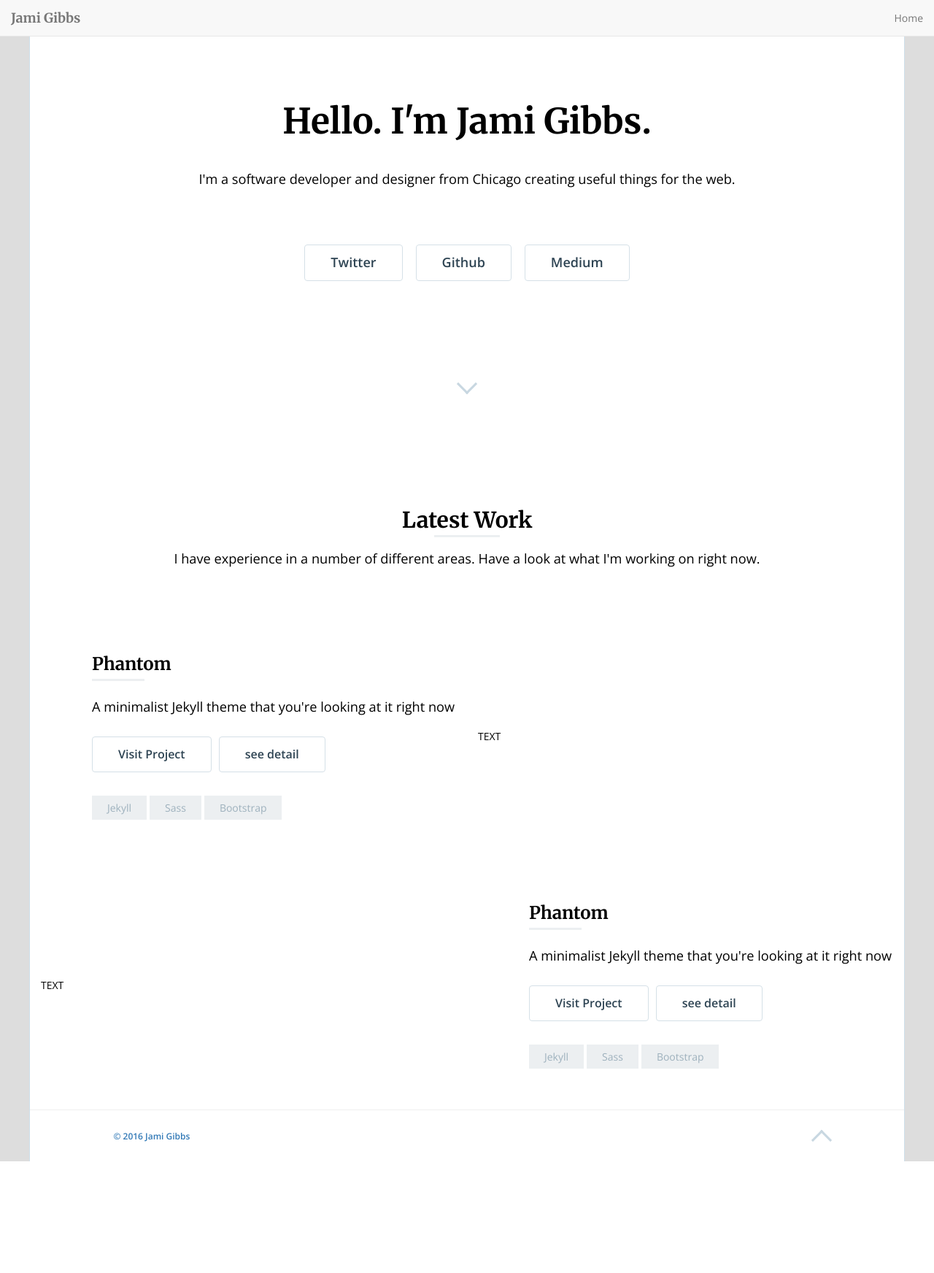
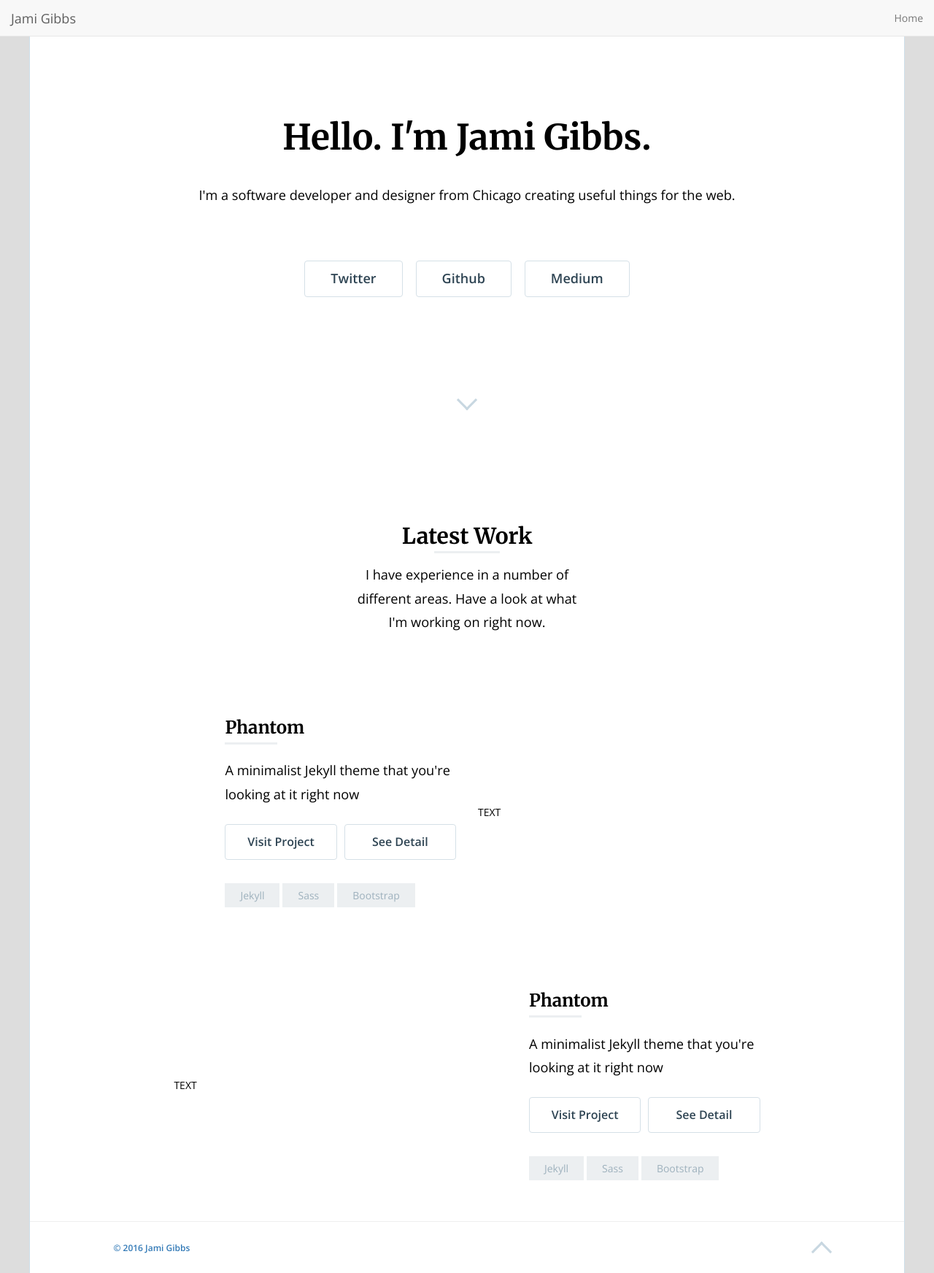
Before and after one commit to tripthelight/kmong, a plain HTML site: page Cohibas/230619/index.html in a window 1280 px wide. Shown: the whole page at 73% size. Before the commit the page ends 1591 px from the top, so only its background shows below. Drawn offline with nearby package versions, Linux system fonts and the light colour scheme.

Commit message:
[230621 - Cohibas 1차 제작 완료]

```diff
--- a/Cohibas/230619/css/base.css
+++ b/Cohibas/230619/css/base.css
@@ -1,6 +1,9 @@
 * {
   margin: 0;
   padding: 0;
+  -webkit-tap-highlight-color: top 0.2s ease-in;
+  -moz-tap-highlight-color: top 0.2s ease-in;
+  -o-tap-highlight-color: top 0.2s ease-in;
 }
 html,
 body {
@@ -37,3 +40,11 @@ h1, h2, h3, h4, h5 {
   font-family: "Merriweather", serif;
   font-weight: 700;
 }
+.btn-type-1:hover,
+.btn-type-1:active {
+  background-color: white;
+  border: solid 1px #b0c5d2;
+  -moz-box-shadow: 0 1px 0 #b0c5d2;
+  -webkit-box-shadow: 0 1px 0 #b0c5d2;
+  box-shadow: 0 1px 0 #b0c5d2
+}
--- a/Cohibas/230619/css/contents.css
+++ b/Cohibas/230619/css/contents.css
@@ -1,199 +1,25 @@
 #container {
   width: 100%;
   background-color: #DDD;
-  width: 100vw;
   min-height: 100vh;
-}
-.contents,
-.contents .info {
-  width: 100%;
+  display: flex;
+  align-items: center;
+  flex-direction: column;
 }
 .contents {
   width: 100%;
-  min-height: 100vh;
+  flex-grow: 1;
+  display: flex;
+  align-items: center;
+  flex-direction: column;
+  position: relative;
+  width: 100%;
   margin: 0 auto;
   background-color: #FFF;
   border-left: solid 1px #cedfea;
   border-right: solid 1px #cedfea;
   box-sizing: border-box;
 }
-.contents .info {
-  padding: 10em 15px 9em;
-  box-sizing: border-box;
+.contents .content {
+  flex-grow: 1;
 }
-.contents .info h2,
-.contents .info p,
-.contents .info .btn-block {
-  display: flex;
-  align-items: center;
-  justify-content: center;
-}
-.contents .info h2,
-.contents .info p {
-  width: 100%;
-  text-align: center;
-}
-.contents .info h2 {
-  font-size: 48px;
-  line-height: 1.1;
-  font-family: "Merriweather", serif;
-  font-weight: 700;
-}
-.contents .info p {
-  font-size: 1.3em;
-  line-height: 1.8;
-  font-family: "Open Sans", sans-serif;
-  margin: 2em 0 4em 0;
-}
-.contents .info .btn-block {
-
-}
-.contents .info .btn-block a {
-  position: relative;
-  font-size: 18px;
-  line-height: 1.33;
-  color: #2E4453;
-  font-weight: 600;
-  padding: 12px 35px;
-  border: solid 1px #d5e0e7;
-  border-radius: 4px;
-  margin: 0 0.5em;
-}
-
-.contents .btn-down-arrow {
-  position: relative;
-  display: flex;
-  align-items: center;
-  justify-content: center;
-  width: 27px;
-  height: 42px;
-  margin: 0 auto;
-}
-.contents .btn-down-arrow::before,
-.contents .btn-down-arrow::after {
-  content: "";
-  display: block;
-  position: absolute;
-  left: 50%;
-  top: 50%;
-  width: 3px;
-  height: 20px;
-  background-color: #C8D7E1;
-}
-.contents .btn-down-arrow::before {
-  margin-left: 6px;
-  transform: translate(-50%, -50%) rotate(45deg);
-}
-.contents .btn-down-arrow::after {
-  margin-left: -6px;
-  transform: translate(-50%, -50%) rotate(-45deg);
-}
-
-.contents .latest-work {
-  margin-top: 10em;
-}
-.contents .latest-work h2,
-.contents .latest-work p {
-  margin: 0 auto;
-  text-align: center;
-  padding: 0 15px;
-}
-.contents .latest-work h2 {
-  position: relative;
-  font-size: 30px;
-}
-.contents .latest-work h2::after {
-  content: '';
-  position: absolute;
-  top: 1.35em;
-  width: 3em;
-  height: 3px;
-  background-color: #ECEFF1;
-  left: 50%;
-  -webkit-transform: translateX(-50%);
-  -ms-transform: translateX(-50%);
-  transform: translateX(-50%)
-}
-.contents .latest-work p {
-  font-size: 1.3em;
-  line-height: 1.8;
-  margin-top: 1em;
-}
-
-.contents .project-list {
-  margin-top: 4em;
-}
-.contents .project-list ul {
-  display: flex;
-  align-items: center;
-  justify-content: center;
-  padding: 4em 0;
-}
-.contents .project-list ul li {
-  flex: 1 1 50%;
-  padding: 0 15px;
-  box-sizing: border-box;
-}
-.contents .project-list ul li h3 {
-  position: relative;
-  font-size: 24px;
-}
-.contents .project-list ul li h3::after {
-  content: '';
-  position: absolute;
-  top: 1.5em;
-  left: 0;
-  width: 3em;
-  height: 3px;
-  background-color: #ECEFF1
-}
-.contents .project-list ul li p {
-  margin-top: 1.5em;
-  font-size: 1.3em;
-  line-height: 1.8;
-}
-.contents .project-list ul li .btn-list {
-  display: flex;
-  align-items: center;
-  justify-content: flex-start;
-  margin-top: calc(1em + 10px);
-}
-.contents .project-list ul li .btn-list a {
-  display: inline-flex;
-  font-size: 16px;
-  line-height: 1.33;
-  padding: 13px 35px;
-  border-radius: 4px;
-  color: #2E4453;
-  font-weight: 600;
-  border: solid 1px #d5e0e7;
-}
-.contents .project-list ul li .btn-list a + a {
-  margin-left: 10px;
-}
-.contents .project-list ul li .tags,
-.contents .project-list ul li .tags span {
-  display: flex;
-  align-items: center;
-  justify-content: flex-start;
-}
-.contents .project-list ul li .tags {
-  margin-top: 2em;
-  flex-wrap: wrap;
-}
-.contents .project-list ul li .tags span {
-  color: #9eb1bd;
-  background-color: #ECEFF1;
-  padding: 0.5em 1.5em;
-  margin-top: 4px;
-  margin-right: 4px;
-}
-.contents .project-list ul li .tags span:last-child {
-  margin-right: 0;
-}
-.contents .project-list ul li .inner {
-  margin: 0 0 0 5em;
-}
-.contents .project-list ul.type-right {
-  flex-direction: row-reverse;
-}
--- a/Cohibas/230619/css/header.css
+++ b/Cohibas/230619/css/header.css
@@ -1,5 +1,5 @@
 header {
-  position: fixed;
+  position: sticky;
   left: 0;
   top: 0;
   width: 100%;
@@ -10,6 +10,7 @@ header {
   box-sizing: border-box;
   background-color: #f8f8f8;
   border-bottom: 1px solid #e7e7e7;
+  z-index: 100;
 }
 header h1,
 header h1 a {
@@ -27,7 +28,14 @@ header h1 a {
   align-items: center;
   justify-content: center;
   color: #777;
+  font-weight: 500;
   padding: 0 15px;
+  font-family: "Open Sans", sans-serif;
+  transition: color .2s ease-in;
+}
+header h1 a:hover,
+header h1 a:active {
+  color: #5e5e5e;
 }
 header .nav {
   display: flex;
@@ -40,4 +48,9 @@ header .nav a {
   color: #777;
   padding: 15px;
   box-sizing: border-box;
+  transition: color .2s ease-in;
 }
+header .nav a:hover,
+header .nav a:active {
+  color: #333;
+}
--- /dev/null
+++ b/Cohibas/230619/css/main.css
@@ -0,0 +1,190 @@
+.contents .info {
+  width: 100%;
+  padding: 8em 15px 9em;
+  box-sizing: border-box;
+}
+.contents .info h2,
+.contents .info p,
+.contents .info .btn-block {
+  display: flex;
+  align-items: center;
+  justify-content: center;
+}
+.contents .info h2,
+.contents .info p {
+  width: 100%;
+  text-align: center;
+}
+.contents .info h2 {
+  font-size: 48px;
+  line-height: 1.1;
+  font-family: "Merriweather", serif;
+  font-weight: 700;
+}
+.contents .info p {
+  font-size: 1.3em;
+  line-height: 1.8;
+  font-family: "Open Sans", sans-serif;
+  margin: 2em 0 4em 0;
+}
+.contents .info .btn-block a {
+  position: relative;
+  font-size: 18px;
+  line-height: 1.33;
+  color: #2E4453;
+  font-weight: 600;
+  padding: 12px 35px;
+  border: solid 1px #d5e0e7;
+  border-radius: 4px;
+  margin: 0 0.5em;
+}
+.contents .btn-down-arrow {
+  position: relative;
+  display: flex;
+  align-items: center;
+  justify-content: center;
+  width: 27px;
+  height: 42px;
+  margin: 0 auto;
+}
+.contents .btn-down-arrow::before,
+.contents .btn-down-arrow::after {
+  content: "";
+  display: block;
+  position: absolute;
+  left: 50%;
+  top: 50%;
+  width: 3px;
+  height: 20px;
+  background-color: #C8D7E1;
+  -webkit-transition: top 0.2s ease-in;
+  -moz-transition: top 0.2s ease-in;
+  -o-transition: top 0.2s ease-in;
+  transition: top 0.2s ease-in
+}
+.contents .btn-down-arrow::before {
+  margin-left: 6px;
+  transform: translate(-50%, -50%) rotate(45deg);
+}
+.contents .btn-down-arrow::after {
+  margin-left: -6px;
+  transform: translate(-50%, -50%) rotate(-45deg);
+}
+.contents .btn-down-arrow:hover::before,
+.contents .btn-down-arrow:hover::after {
+  top: 60%;
+  background-color: #FF5B33;
+}
+.contents .latest-work {
+  margin-top: 5em;
+  padding-top: 5em;
+}
+.contents .latest-work h2,
+.contents .latest-work p {
+  margin: 0 auto;
+  text-align: center;
+  padding: 0 15px;
+}
+.contents .latest-work h2 {
+  position: relative;
+  font-size: 30px;
+}
+.contents .latest-work h2::after {
+  content: '';
+  position: absolute;
+  top: 1.35em;
+  width: 3em;
+  height: 3px;
+  background-color: #ECEFF1;
+  left: 50%;
+  -webkit-transform: translateX(-50%);
+  -ms-transform: translateX(-50%);
+  transform: translateX(-50%)
+}
+.contents .latest-work p {
+  width: 40%;
+  font-size: 1.3em;
+  line-height: 1.8;
+  margin-top: 1em;
+  box-sizing: border-box;
+}
+.contents .project-list {
+  margin-top: 4em;
+}
+.contents .project-list ul {
+  display: flex;
+  align-items: center;
+  justify-content: center;
+  padding: 4em 0;
+}
+.contents .project-list ul li {
+  flex: 1 1 50%;
+  padding: 0 15px;
+  box-sizing: border-box;
+}
+.contents .project-list ul li h3 {
+  position: relative;
+  font-size: 24px;
+}
+.contents .project-list ul li h3::after {
+  content: '';
+  position: absolute;
+  top: 1.5em;
+  left: 0;
+  width: 3em;
+  height: 3px;
+  background-color: #ECEFF1
+}
+.contents .project-list ul li p {
+  margin-top: 1.5em;
+  font-size: 1.3em;
+  line-height: 1.8;
+}
+.contents .project-list ul li .btn-list {
+  display: flex;
+  align-items: center;
+  justify-content: flex-start;
+  margin-top: calc(1em + 10px);
+}
+.contents .project-list ul li .btn-list a {
+  flex: 1 1 50%;
+  display: inline-flex;
+  align-items: center;
+  justify-content: center;
+  font-size: 16px;
+  line-height: 1.33;
+  padding: 13px 0;
+  border-radius: 4px;
+  color: #2E4453;
+  font-weight: 600;
+  border: solid 1px #d5e0e7;
+}
+.contents .project-list ul li .btn-list a + a {
+  margin-left: 10px;
+}
+.contents .project-list ul li .tags,
+.contents .project-list ul li .tags span {
+  display: flex;
+  align-items: center;
+  justify-content: flex-start;
+}
+.contents .project-list ul li .tags {
+  margin-top: 2em;
+  flex-wrap: wrap;
+}
+.contents .project-list ul li .tags span {
+  color: #9eb1bd;
+  background-color: #ECEFF1;
+  padding: 0.5em 1.5em;
+  margin-top: 4px;
+  margin-right: 4px;
+}
+.contents .project-list ul li .tags span:last-child {
+  margin-right: 0;
+}
+.contents .project-list ul li .inner {
+  margin: 0 0 0 5em;
+}
+.contents .project-list ul.type-right {
+  flex-direction: row-reverse;
+}
--- a/Cohibas/230619/index.html
+++ b/Cohibas/230619/index.html
@@ -2,7 +2,7 @@
 <html lang="ko">
 <head>
   <meta charset="UTF-8">
-  <meta name="viewport" content="width=device-width, initial-scale=1.0">
+  <meta name="viewport" content="user-scalable=no, width=device-width, initial-scale=1.0">
   <title>메인</title>
 
   <!-- font -->
@@ -13,6 +13,7 @@
   <link rel="stylesheet" href="./css/base.css" />
   <link rel="stylesheet" href="./css/header.css" />
   <link rel="stylesheet" href="./css/contents.css" />
+  <link rel="stylesheet" href="./css/main.css" />
   <link rel="stylesheet" href="./css/footer.css" />
   <link rel="stylesheet" href="./css/mediaQuery.css" />
 </head>
@@ -20,31 +21,32 @@
   <div id="container">
     <!-- s : header -->
     <header>
-      <h1><a href="#" title="메인화면으로 이동">Jami Gibbs</a></h1>
+      <h1><a href="./index.html">Jami Gibbs</a></h1>
       <div class="nav">
-        <a href="#">Home</a>
+        <a href="./index.html">Home</a>
       </div>
     </header>
     <!-- e : header -->
 
     <!-- s : contents -->
     <div class="contents">
+      <div class="content">
         <!-- 소개 -->
         <div class="info">
           <h2>Hello. I'm Jami Gibbs.</h2>
           <p>I'm a software developer and designer from Chicago creating useful things for the web.</p>
           <div class="btn-block">
-          <a href="#" class="btn-twitter">Twitter</a>
-          <a href="#" class="btn-github">Github</a>
-          <a href="#" class="btn-medium">Medium</a>
+            <a href="#" class="btn-twitter btn-type-1">Twitter</a>
+            <a href="#" class="btn-github btn-type-1">Github</a>
+            <a href="#" class="btn-medium btn-type-1">Medium</a>
           </div>
         </div>
 
         <!-- 화살표 -->
-      <a href="javascript:void(0);" class="btn-down-arrow" onclick="return false"></a>
+        <a href="#LATEST_WORK" class="btn-down-arrow"></a>
 
         <!-- Latest Work -->
-      <div class="latest-work">
+        <div id="LATEST_WORK" class="latest-work">
           <h2>Latest Work</h2>
           <p>I have experience in a number of different areas. Have a look at what I'm working on right now.</p>
         </div>
@@ -61,8 +63,8 @@
                 <h3>Phantom</h3>
                 <p>A minimalist Jekyll theme that you're looking at it right now</p>
                 <div class="btn-list">
-                <a href="#">Visit Project</a>
-                <a href="#">see detail</a>
+                  <a href="#" class="btn-type-1">Visit Project</a>
+                  <a href="./detail/detail.html" class="btn-type-1">See Detail</a>
                 </div>
                 <div class="tags">
                   <span>Jekyll</span>
@@ -81,8 +83,8 @@
                 <h3>Phantom</h3>
                 <p>A minimalist Jekyll theme that you're looking at it right now</p>
                 <div class="btn-list">
-                <a href="#">Visit Project</a>
-                <a href="#">see detail</a>
+                  <a href="#" class="btn-type-1">Visit Project</a>
+                  <a href="./detail/detail.html" class="btn-type-1">See Detail</a>
                 </div>
                 <div class="tags">
                   <span>Jekyll</span>
@@ -96,6 +98,7 @@
             </li>
           </ul>
         </div>
+      </div>
 
       <!-- s : footer -->
       <footer>
```
Also changed, not shown: Cohibas/230619/css/detail.css (added, +23 -0 lines), Cohibas/230619/css/footer.css (+14 -0 lines), Cohibas/230619/css/mediaQuery.css (+42 -5 lines), Cohibas/230619/detail/bin.html (added, +48 -0 lines), Cohibas/230619/detail/detail.html (added, +57 -0 lines). Lines whose indentation alone changed are shown as unchanged.
